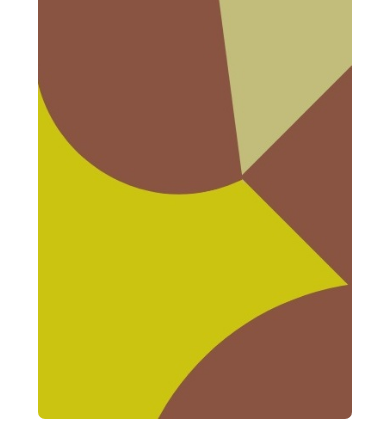
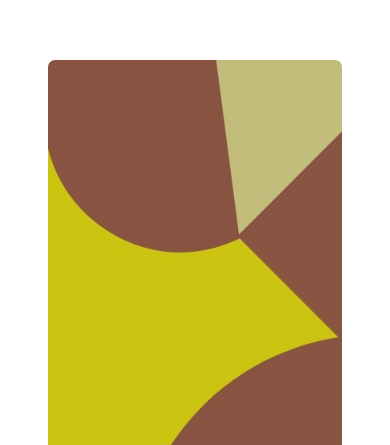
Before and after one commit to sofiayacovella1407/SitioWebPersonal, a plain HTML site: page pages/sobremi.html in a window 390 px wide. Shown: the part 139-584 px from the top of the page. Drawn offline with nearby package versions, Linux system fonts and the light colour scheme.

Commit message:
modificaciones responsivas y generales

```diff
--- a/css/style.css
+++ b/css/style.css
@@ -169,8 +169,8 @@ header {
     gap: 1rem;
     text-align: center;
     padding-top: 60px; /* Espacio superior para evitar que el contenido quede tapado por la navbar */
-    padding-right: 15px;
-    padding-left: 15px;
+    padding-right: 20px;
+    padding-left: 20px;
 }
 
 .bienvenida{
@@ -270,15 +270,13 @@ header {
 
 .contenedorsobremi {
     display: grid;
-    grid-template-columns: 1fr 1fr; /* Dos columnas de igual tamaño */
+    grid-template-columns: 1.1fr 0.8fr; /* Dos columnas de igual tamaño */
     gap: 1rem;
     align-items: center;
     margin-bottom: 2rem;
 }
 
 .parrafo-sobremi {
-    display: flex;
-    flex-direction: column;
     gap: 1.5rem;
 }
 
@@ -302,21 +300,22 @@ header {
     width: 100%;
     height: 100%;
     display: flex;
-    justify-content:center;
+    justify-content:end;
     align-items:center;
 }
 
 .imgsobremi {
     max-width: 100%;
     border-radius: 7px;
+
 }
 
 /* Media queries para Sobre Mi */
 @media screen and (max-width: 768px) {
     .contenedorsobremi {
         padding-top: 60px; /* Espacio superior para evitar que el contenido quede tapado por la navbar */
-        padding-right: 15px;
-        padding-left: 15px;
+        padding-right: 20px;
+        padding-left: 20px;
         grid-template-columns: 1fr; /* Una sola columna en pantallas pequeñas */
     }
 
@@ -325,6 +324,7 @@ header {
     }
 
     .imagen-sobremi {
+        justify-content:center;
         order: 1; /* Cambia el orden en móvil */
     }
 
@@ -345,13 +345,15 @@ header {
 @media screen and (max-width: 480px) {
     .contenedorsobremi{
         padding-top: 60px; /* Espacio superior para evitar que el contenido quede tapado por la navbar */
-        padding-right: 15px;
-        padding-left: 15px;
+        padding-right: 20px;
+        padding-left: 20px;
     }
     .titulo-sobremi {
         font-size: 1.8rem;
     }
-
+    .imagen-sobremi {
+        justify-content:center;
+    }
     .parrafo-sobremi p {
         font-size: 1rem;
     }
@@ -365,8 +367,8 @@ header {
 
 main {
     padding-top: 60px;
-    padding-right: 15px;
-    padding-left: 15px;
+    padding-right: 20px;
+    padding-left: 20px;
 }
 
 .titulo-trabajos {
@@ -465,8 +467,8 @@ main {
 /* CONTACTO */
 main {
     padding-top: 60px;
-    padding-right: 15px;
-    padding-left: 15px;
+    padding-right: 20px;
+    padding-left: 20px;
 }
 
 .tituloContacto {
@@ -552,8 +554,8 @@ form button {
 /* EDUCACION */
 main {
     padding-top: 60px;
-    padding-right: 15px;
-    padding-left: 15px;
+    padding-right: 20px;
+    padding-left: 20px;
 }
 .titulo-educacion{
     font-weight: bold;
--- a/pages/sobremi.html
+++ b/pages/sobremi.html
@@ -40,9 +40,9 @@
     </header>
     <main>
         <section class="sobremi">
+            <h2 class="titulo-sobremi">Sobre Mi</h2>
             <div class="contenedorsobremi">
                 <div class="parrafo-sobremi">
-                    <h2 class="titulo-sobremi">Sobre Mi</h2>
                     <p>
                         Desde que comencé mi carrera como freelancer, he tenido la oportunidad de trabajar como community manager, crear un sitio de e-commerce y diseñar el logo para una tienda de celulares y un bazar. He colaborado con marcas nacionales como Fecovita, Banco Bica y Pilay, y actualmente ofrezco mis servicios artísticos a una productora de eventos.
                         <br><br>
```
